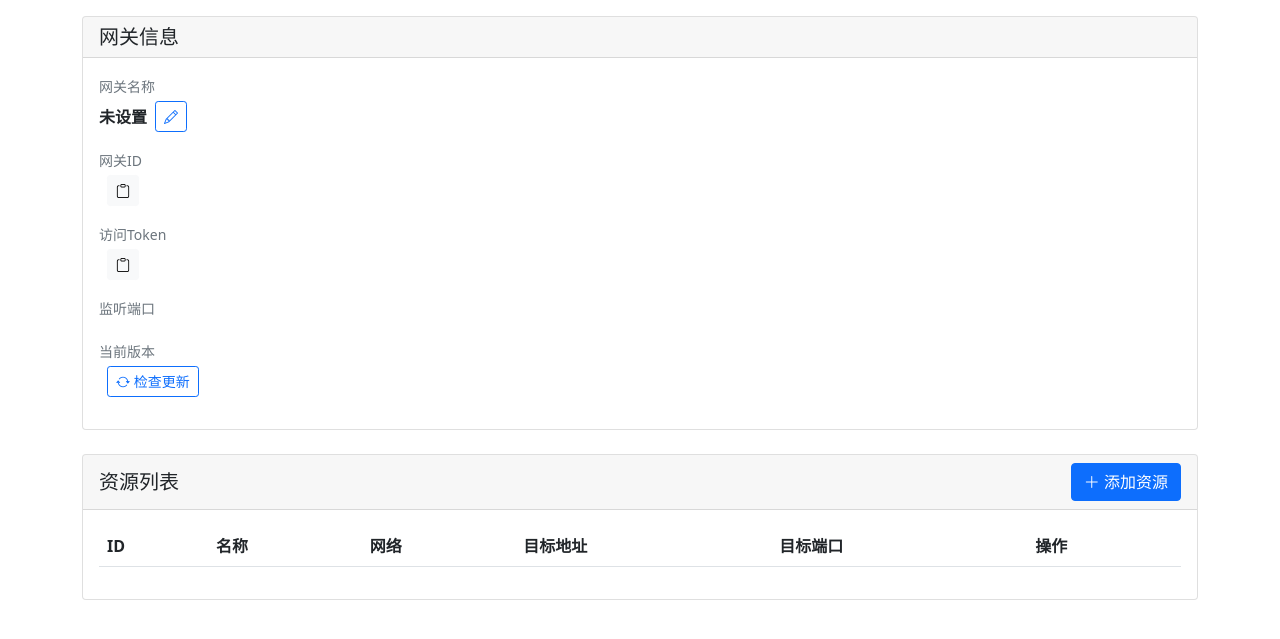
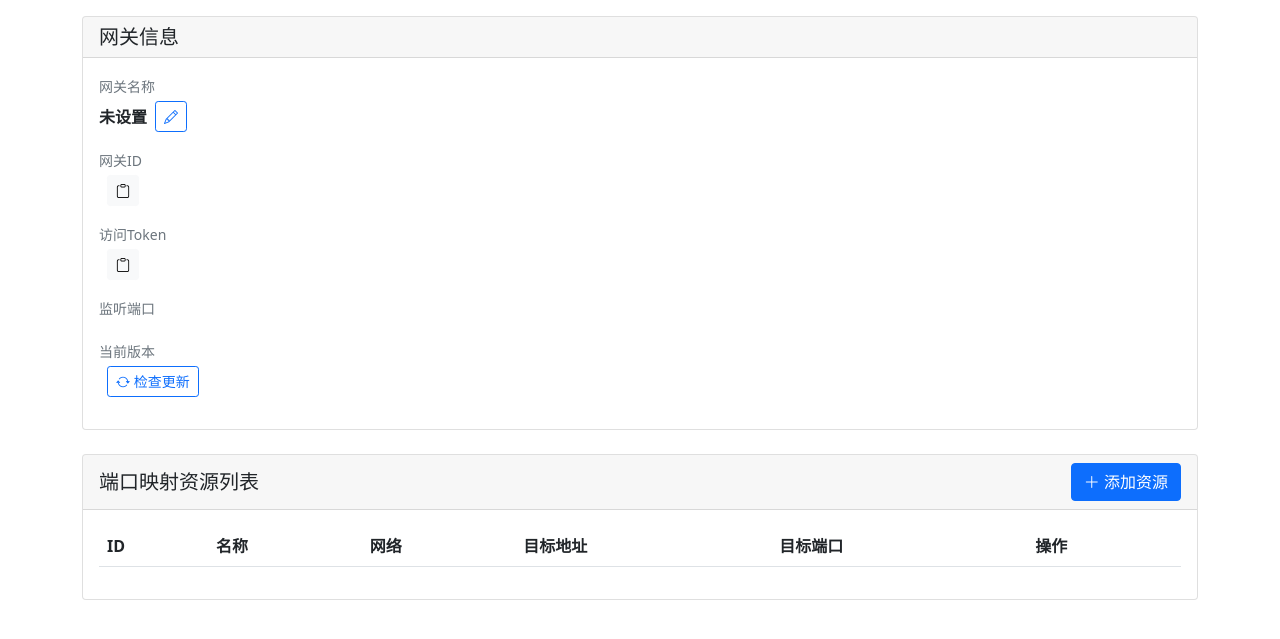
Before and after one commit to isletnet/uptp, a plain HTML site: page gateway/web/index.html in a window 1280 px wide. Shown: the part 97-736 px from the top of the page. Drawn offline with nearby package versions, Linux system fonts and the light colour scheme; no server answers.

Commit message:
adjust web

```diff
--- a/gateway/web/index.html
+++ b/gateway/web/index.html
@@ -76,10 +76,10 @@
             </div>
         </div>
 
-        <!-- 资源列表 -->
+        <!-- 端口映射资源列表 -->
         <div class="card mb-4">
             <div class="card-header d-flex justify-content-between align-items-center">
-                <h5 class="mb-0">资源列表</h5>
+                <h5 class="mb-0">端口映射资源列表</h5>
                 <button class="btn btn-primary" onclick="showAddModal()">
                     <i class="bi bi-plus-lg"></i> 添加资源
                 </button>
```
